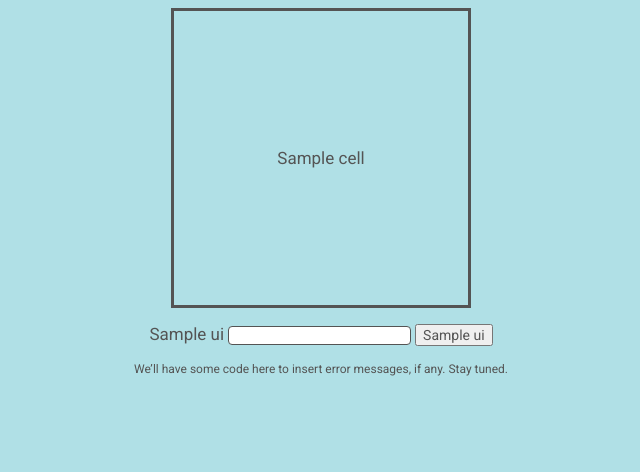
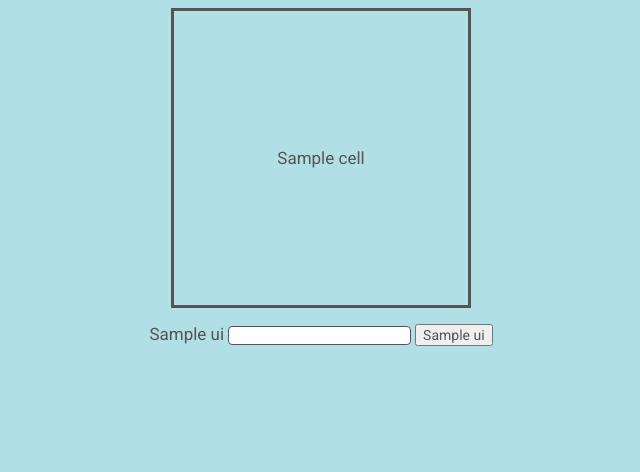
Before and after one commit to Akrapong0946/QuickFlask, a Flask app: template templates/chess.html in a window 1280 px wide. Shown: the top 472 px of the page, without its empty margins (319-959 px from the left). Run offline with Flask 2, Linux system fonts and the light colour scheme; the template is opened without the code that fills it: most values are stand-ins (such as "Sample title", 1, 10 or a date in 2020).

Commit message:
error message (under comment mode)

```diff
--- a/main.py
+++ b/main.py
@@ -1,6 +1,6 @@
 from flask import Flask
 from flask import render_template, redirect, request
-from chess import WebInterface, Board, BasePiece
+from chess import WebInterface, Board, BasePiece, MoveError
 
 def split_and_convert(inputstr):
     '''Convert 5-char inputstr into start and end tuples.'''
@@ -37,9 +37,14 @@ def play():
     start, end = split_and_convert(player_move)
     # TODO: Validate move, display error msg if move is invalid
     # TODO: Update the game object and ui object
-    game.update(start, end)
-    ui.board = game.display()
-    return render_template('chess.html', ui=ui)
+    # try:
+    #     game.update(start, end)
+    # except MoveError:
+    #     ui.errmsg = f'Invalid move, try again.'
+    # else:
+    #     ui.board = game.display()
+    #     game.next_turn()
+    #     return render_template('chess.html', ui=ui)
 
 
 @app.route('/promote')
--- a/templates/chess.html
+++ b/templates/chess.html
@@ -35,8 +35,8 @@
             font-family: 'Roboto', sans-serif;
             color: #545454;
         }
-        errmsg {
-            font-size: 12px;
+        .error {
+            font-size: 14px;
             font-family: 'Roboto', sans-serif;
             color: #545454;
         }
@@ -66,7 +66,11 @@
         </center>
         </p>
 
-        <errmsg><center>We’ll have some code here to insert error messages, if any. Stay tuned.</center></errmsg>
+        <center>
+        {% if ui.errmsg is not none %}
+            <p class="error">{{ ui.errmsg }}</p>
+        {% endif %}
+        </center>
         <!-- Modify this section END -->
     </body>
 </html>
```
